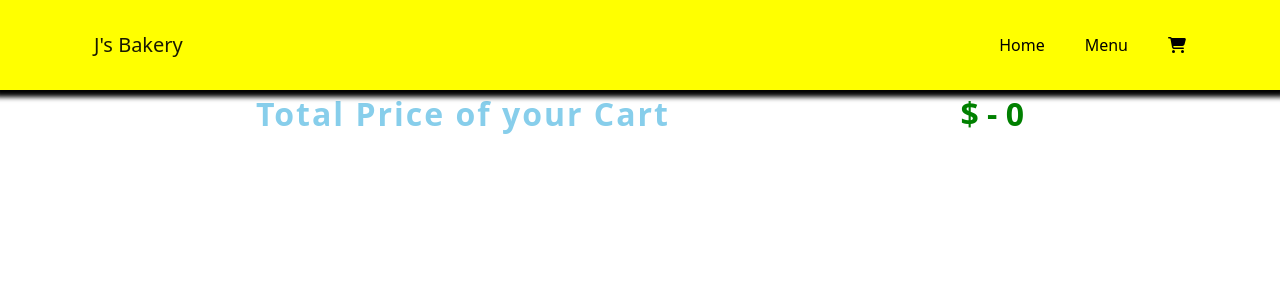
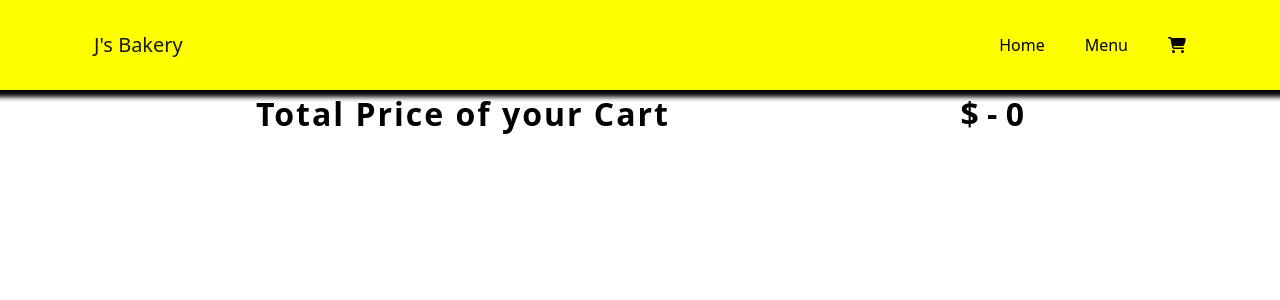
Before and after one commit to junweihe99/bakery, a React (Create React App) app in the folder shopping-cart/: page /shopping-cart/Cart in a window 1280 px wide. Shown: the top 300 px of the page. Built offline with nearby package versions, Linux system fonts and the light colour scheme.

Commit message:
Edited styling with cart

```diff
--- a/shopping-cart/src/styles/cart.css
+++ b/shopping-cart/src/styles/cart.css
@@ -1,31 +1,3 @@
-/* <div className="mx-auto" style={{width: "30rem", marginTop: "3rem", border: "0px solid yellow", boxShadow:"0px 0px 5px 10px black", display: "flex", flexDirection:"column", fontWeight: "bold"}}>
-<div className="text-center" style={{background: "yellow", padding: "1rem"}}>CheckOut</div>
-<div className="my-5" style={{display: "flex", justifyContent:"space-evenly", alignItems:"center", flex:"1"}}>
-    {
-        cart.map((item) => (
-            <div key={item.id}>
-                <div>
-                    <img src={item.img} />
-                    <div>{item.title}</div>
-                </div>
-                <div>
-                    <Button onClick={() => handleChange(item, 1)}>+</Button>
-                    <Button>{item.amount}</Button>
-                    <Button onClick={() => handleChange(item, -1)}>-</Button>
-                </div>
-                <div>
-                    <div>{item.price}</div>
-                    <Button onClick={() => handleRemove(item.id)}>Remove</Button>
-                </div>
-            </div>
-    ))}
-</div>
-<div style={{display: "flex", justifyContent:"space-between", background:"yellow", padding:"1rem"}}>
-    <div>Total</div>
-    <div>$ {price}</div>
-</div>
-</div> */
-
 * {
     margin: 0;
     padding: 0;
@@ -55,7 +27,7 @@
     align-items: center;
     justify-content: space-between;
     margin-top: 20px;
-    border-bottom: 2px solid skyblue;
+    border-bottom: 2px solid black;
     padding-bottom: 5px;
   }
 
@@ -71,16 +43,16 @@
     letter-spacing: 2px;
     border: none;
     outline: none;
-    color: white;
-    background-color: skyblue;
+    color: black;
+    background-color: red;
     border-radius: 5px;
     cursor: pointer;
   }
   .cart_box div:nth-child(3) button:hover {
-    background-color: darkseagreen;
+    background-color: yellow;
   }
   .cart_box div:nth-child(3) span {
-    background-color: lightgreen;
+    background-color: yellow;
     padding: 5px 10px;
     border-radius: 5px;
     margin-right: 10px;
@@ -93,13 +65,13 @@
 
   .total span:nth-child(1) {
     font-size: 2rem;
-    color: skyblue;
+    color: black;
     font-weight: bold;
     letter-spacing: 2px;
   }
 
   .total span:nth-child(2) {
     font-size: 2rem;
-    color: green;
+    color: black;
     font-weight: bold;
   }
```
